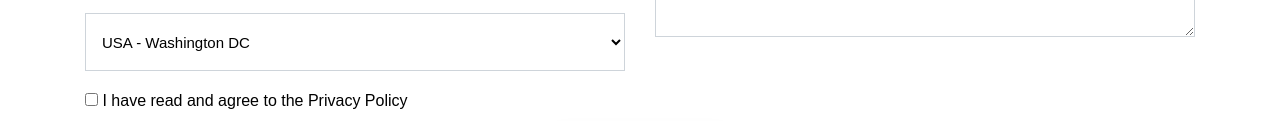
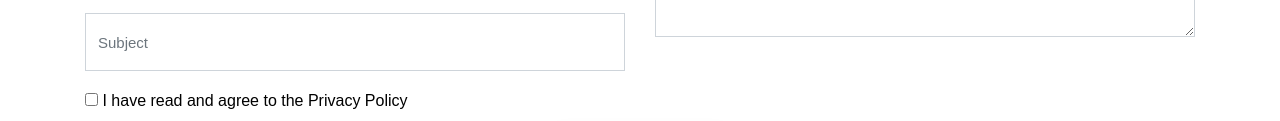
Before and after one commit to Afif00/mmlebanon.com, a plain HTML site: page contact.html in a window 1280 px wide. Shown: the part 1415-1536 px from the top of the page. Drawn offline with Linux system fonts and the light colour scheme; some packages are replaced by stand-ins of ours; no server answers.

Commit message:
Fix fields

```diff
--- a/contact.html
+++ b/contact.html
@@ -52,7 +52,7 @@
                                     <input type="text" class="form-control" id="form_email" placeholder="Your Email">
                                 </div>
                                 <div class="form-group">
-                                    <select name="chapters" id="form_city" class="form-control"></select>
+                                    <input type="text" class="form-control" id="form_subject" placeholder="Subject">
                                 </div>
                             </div>
                             <div class="col-md-6">
@@ -107,60 +107,6 @@
     <script src="js/main.js"></script>
 
     <script>
-        let chapters = [
-            { name: "us-dc", value: "USA - Washington DC" },
-            { name: "us-la", value: "USA - Los Angeles" },
-            { name: "us-sf", value: "USA - San Francisco" },
-            { name: "us-ph", value: "USA - Philadelphia" },
-            { name: "us-ho", value: "USA - Houston" },
-            { name: "us-oh", value: "USA - Ohio" },
-            { name: "us-bo", value: "USA - Boston" },
-            { name: "us-se", value: "USA - Seattle" },
-            { name: "ca-mo", value: "Canada - Montreal" },
-            { name: "ca-to", value: "Canada - Toronto" },
-            { name: "ca-ot", value: "Canada - Ottowa" },
-            { name: "ca-va", value: "Canada - Vancouver" },
-            { name: "uk-lo", value: "United Kingdom - London" },
-            { name: "ir-du", value: "Ireland - Dublin" },
-            { name: "fr-pa", value: "France - Paris" },
-            { name: "fr-ly", value: "France - Lyon" },
-            { name: "fr-li", value: "France - Lille" },
-            { name: "fr-na", value: "France - Nantes" },
-            { name: "fr-ma", value: "France - Marseille" },
-            { name: "fr-be", value: "France - Besanccon" },
-            { name: "fr-re", value: "France - Rennes" },
-            { name: "bg-le", value: "Belgium - Leuven" },
-            { name: "bg-br", value: "Belgium - Brussels" },
-            { name: "ge-fr", value: "Germany - Frankfurt" },
-            { name: "ge-ei", value: "Germany - Eilenburg" },
-            { name: "sp-ba", value: "Spain - Barcelona" },
-            { name: "sp-ma", value: "Spain - Madrid" },
-            { name: "sw-ge", value: "Switzerland - Geneva" },
-            { name: "sw-zu", value: "Switzerland - Zurich" },
-            { name: "it-mi", value: "Italy - Milan" },
-            { name: "it-to", value: "Italy - Torino" },
-            { name: "ne-am", value: "Netherlands - Amsterdam" },
-            { name: "cz-pr", value: "Czechia - Prague" },
-            { name: "hu-bu", value: "Hungary - Budapest" },
-            { name: "no-os", value: "Norway - Oslo" },
-            { name: "sw-st", value: "Sweden - Stockholm" },
-            { name: "tu-is", value: "Turkey - Istanbul" },
-            { name: "au-sy", value: "Australia - Sydney" },
-            { name: "au-me", value: "Australia - Melbourne" },
-            { name: "sa-ri", value: "Saudi-Arabia - Riyadh" },
-            { name: "ua-du", value: "UAE - Dubai" },
-            { name: "ku-ku", value: "Kuwait - Kuwait City" },
-            { name: "qa-do", value: "Qatar - Doha" },
-            { name: "br-sp", value: "Brazil - Sao-Paulo" },
-            { name: "sk-se", value: "South Korea - Seoul" }
-        ];
-        $.each(chapters, function(index, item){
-            $("select[name=chapters]").append($("<option>",{
-                value: item.name,
-                text: item.value
-            }));
-        });
-
         $("#submit").click(function() {
             const alertSuccess = $('.alert-success');
             const alertWarning = $('.alert-warning');
@@ -172,8 +118,8 @@
                 type: 'contact',
                 name: $("#form_name").val(),
                 email: $("#form_email").val(),
-                message: $("#form_message").val(),
-                city: $("#form_city").val()
+                subject: $("#form_subject").val(),
+                message: $("#form_message").val()
             };
             if ($('input#agreement').is(':checked')) {
                 $.ajax({
```
